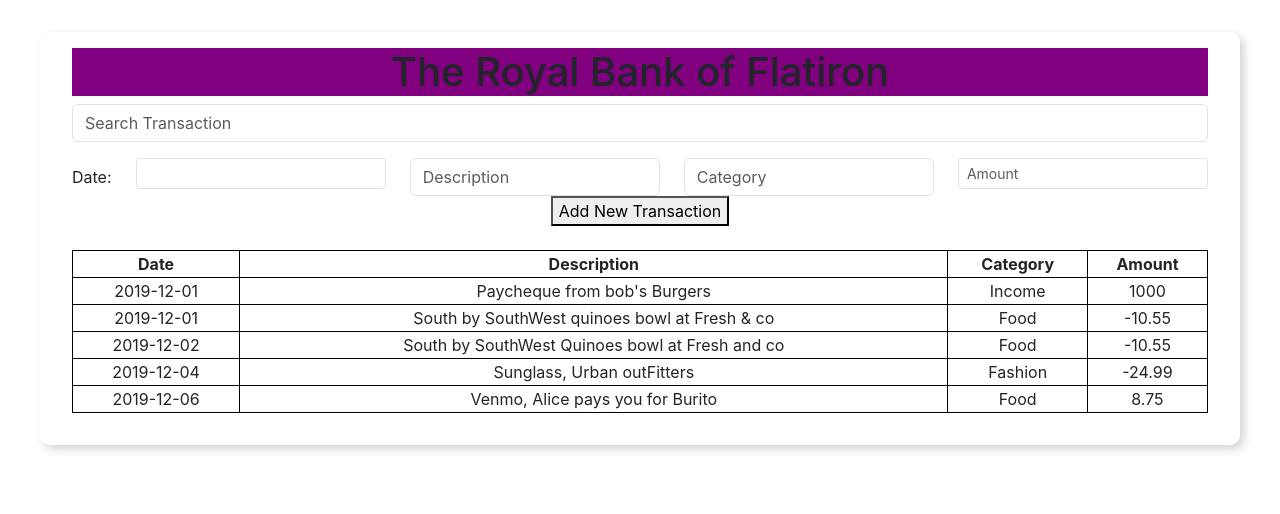
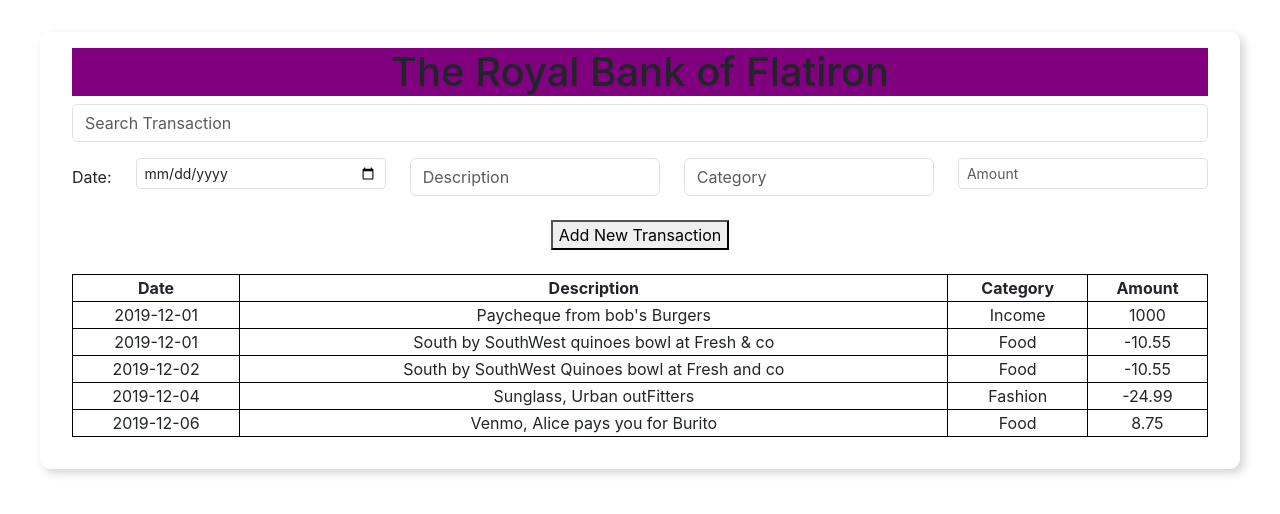
Before and after one commit to Maurine6/bank-of-flatiron, a React (Create React App) app: page / in a window 1280 px wide. Shown: the top 514 px of the page. Built offline with nearby package versions, Linux system fonts and the light colour scheme.

Commit message:
updating search component's functionality

```diff
--- a/package.json
+++ b/package.json
@@ -8,6 +8,7 @@
     "@testing-library/user-event": "^13.5.0",
     "bootstrap": "^5.3.3",
     "react": "^18.3.1",
+    "react-calendar": "^4.8.0",
     "react-dom": "^18.3.1",
     "react-scripts": "5.0.1",
     "web-vitals": "^2.1.4"
--- a/src/App.js
+++ b/src/App.js
@@ -8,8 +8,6 @@ import initialTransactions from './data/Transactions';
 console.log(initialTransactions)
 
 
-
-
 function App() {
   // state managing Transaction lists.
   const [transactions,setTransactions]=useState(initialTransactions);
@@ -17,11 +15,17 @@ function App() {
   const addTransaction=(newTransaction)=>{
     setTransactions([...transactions,newTransaction]);
   }
+
+  function handleOnSearch(searchTerm){
+    setTransactions(transactions=>transactions.filter((transaction)=>transaction.description.toLocaleLowerCase().includes(searchTerm.toLowerCase())
+    ))
+
+  }
   return (
     <div className="App">
       {/** title of the page */}
       <h1>The Royal Bank of Flatiron</h1>
-      <SearchTransaction transactions={transactions}/>
+      <SearchTransaction onSearch={handleOnSearch}/>
       <AddTransactionform onAddTransaction={addTransaction}
       />
       <br/>
--- a/src/components/NewTransaction.js
+++ b/src/components/NewTransaction.js
@@ -6,6 +6,7 @@ function AddTransactionform({onAddTransaction}){
     const [description,setDescription]=useState('');
     const [category,setCategory]=useState('');
     const [amount,setAmount]=useState('');
+
 
     // handle form submission
     const handleSubmit=(e)=>{
@@ -20,24 +21,26 @@ function AddTransactionform({onAddTransaction}){
     };
     return(
         <div>
-            <form class="row" onSubmit={handleSubmit}>
+            <form  onSubmit={handleSubmit}>
+                <div class="row">
                 <div class="col-auto">
                 <label class="col-form-label">Date:</label>
                 </div>
                 <div class="col">
-                    <input type="text"  class="form-control form-control-sm" value={date} onChange={(e)=>setDate(e.target.value)}/>
+                    <input type="date"  class="form-control form-control-sm" value={date} onChange={(e)=>setDate(e.target.value)}/>
                 </div>
                 <div class="col">
-                    <input type="text" class="form-control" placeholder="Description" aria-label="Description"/>
+                    <input type="text" class="form-control" placeholder="Description" aria-label="Description" value={description} onChange={(e)=>setDescription(e.target.value)}/>
                 </div>
                 <div class="col">
-                    <input type="text" class="form-control" placeholder="Category" aria-label="Category"/>
+                    <input type="text" class="form-control" placeholder="Category" aria-label="Category" value={category} onChange={(e)=>setCategory(e.target.value)}/>
                  </div>
                 <div class="col">
                     <input type="text" class="form-control form-control-sm" placeholder="Amount"  aria-label="Amount" value={amount} onChange={(e)=>setAmount(e.target.value)}/>
                 </div>
-                <div>
+                <div> <br/>
                 <button type="submit">Add New Transaction</button>
+                </div>
                 </div>
             </form>
         </div>
--- a/src/components/SearchTransaction.js
+++ b/src/components/SearchTransaction.js
@@ -2,22 +2,20 @@ import React, {useState} from "react";
 
 
 
-function SearchTransaction({transactions}){
+function SearchTransaction({onSearch}){
     const [searchTerm, setSearchTerm]=useState('');
-    const [searchResults,setSearchResults]=useState([]);
 
     const handleChange = (e)=>{
         setSearchTerm(e.target.value);
+        onSearch(searchTerm);
     }
 
-    const handleSearch = (e)=>{
-        const results = transactions.filter((transaction)=>transaction.description.toLowerCase().includes(searchTerm.toLocaleLowerCase())
-    );
-    setSearchResults(results);
-    }
+
     return(
-        <div class="input-group mb-3">
-          <input  class="form-control" placeholder="Search Transaction" type="text" value={searchTerm} onChange={handleChange} onTouchStart={handleSearch}/>
+        <div>
+            <div class="input-group mb-3">
+                <input  class="form-control" placeholder="Search Transaction" type="text" value={searchTerm} onChange={handleChange}/>
+            </div>
         </div>
     )
 
```
Also changed, not shown: 2 other files (tests, documents, lock files or other folders).
